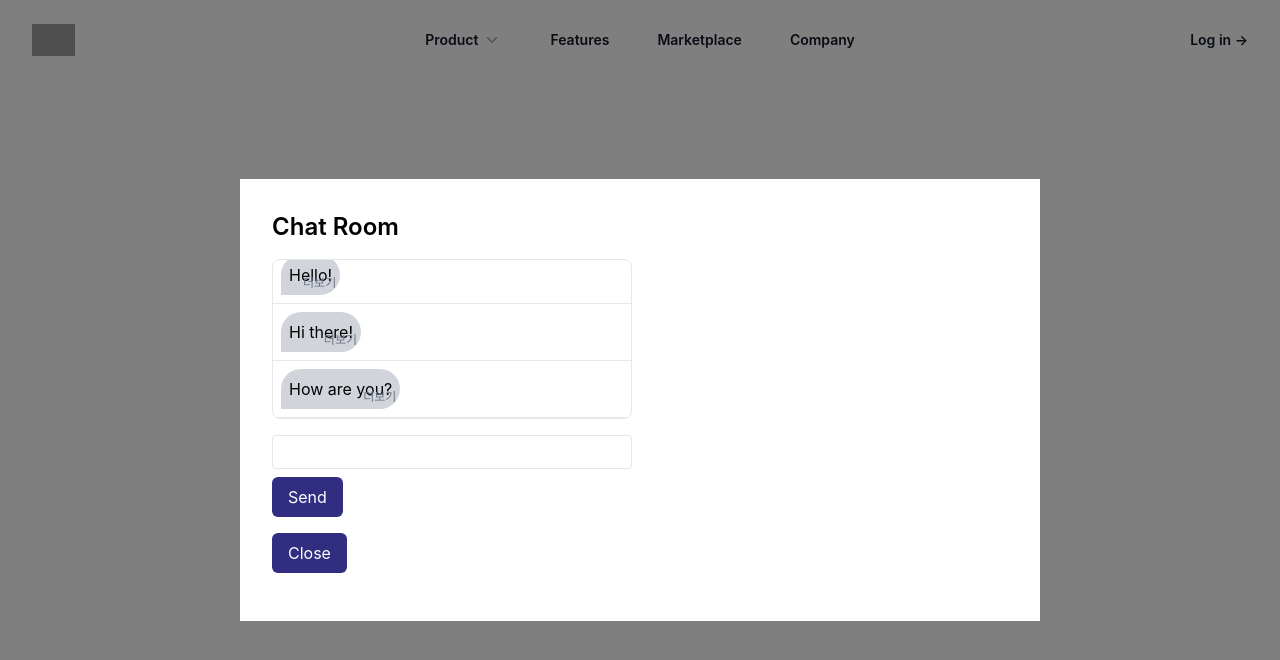
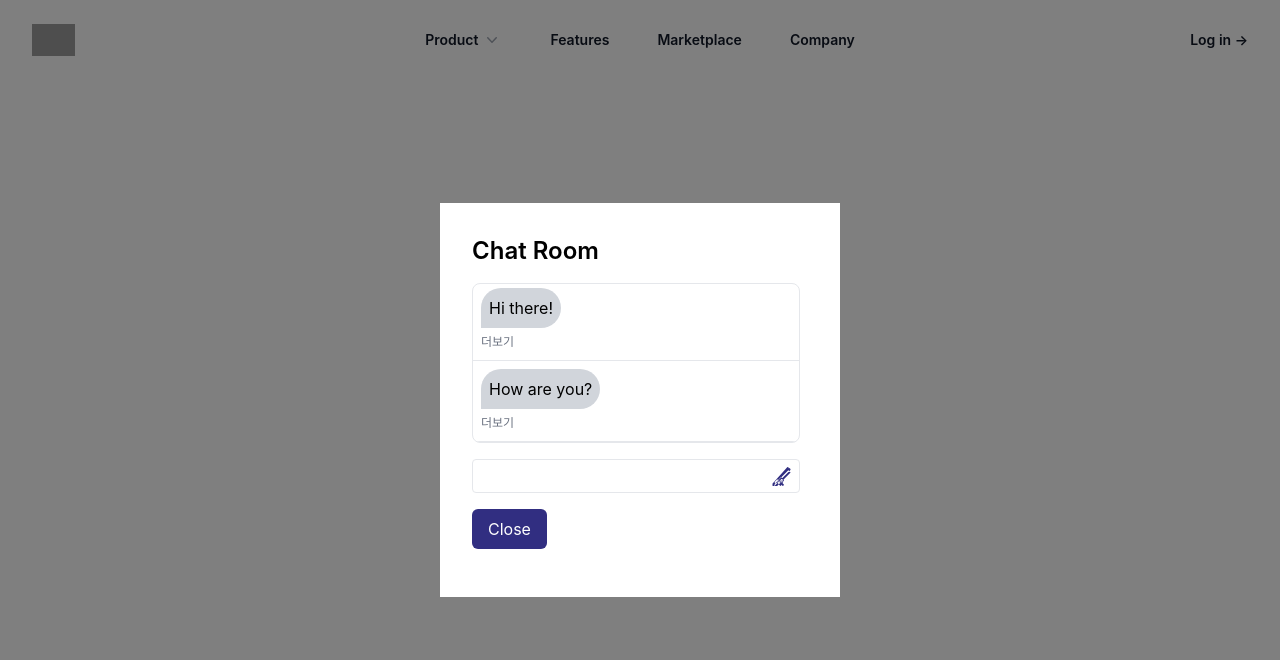
Before and after one commit to kookmin-obzen-project/obzen-ui-haeun, a React (Create React App) app: page / in a window 1280 px wide. Both pictures are taken after a click on the button "Get started". Shown: the top 660 px of the page. Built offline with nearby package versions, Linux system fonts and the light colour scheme; grey boxes are pictures that could not be loaded.

Commit message:
Feat: Modify 더보기 Button Location

```diff
--- a/src/components/ChatModal.tsx
+++ b/src/components/ChatModal.tsx
@@ -53,7 +53,6 @@ const ChatModal: React.FC<ChatModalProps> = ({ onClose }) => {
     setMessages(fakeMessages);
   }, []);
 
-
   useEffect(() => {
     // Scroll the chat messages container to the bottom whenever messages or chart visibility changes
     if (messagesContainerRef.current) {
@@ -61,7 +60,19 @@ const ChatModal: React.FC<ChatModalProps> = ({ onClose }) => {
     }
   }, [messages, showChart]);
 
-  const chatRoomWidth =  800; // Set the width based on the expanded state
+  // Define the width constants for different states
+  const expandedWidth = 800; // Set the width when the chat room is expanded
+  const collapsedWidth = 400; // Set the width when the chat room is collapsed
+
+  // Determine the current width based on isExpanded state
+  const chatRoomWidth = isExpanded ? expandedWidth : collapsedWidth;
+
+  // Determine the width of the chat message container based on isExpanded state
+  const chatMessageContainerWidth = isExpanded ? 'w-1/2' : 'w-full';
+
+  // Determine the width of the chart container based on isExpanded state
+  const chartContainerWidth = isExpanded ? 'w-1/2' : 'w-0';
+
 
   return (
     <div className="fixed inset-0 flex items-center justify-center bg-black bg-opacity-50">
@@ -69,7 +80,13 @@ const ChatModal: React.FC<ChatModalProps> = ({ onClose }) => {
         <h2 className="text-2xl font-semibold mb-4">Chat Room</h2>
         <div className="flex mb-4">
           {/* Left Half - Chat Container */}
-          <div className="w-1/2 pr-2">
+          <div className={chatMessageContainerWidth + ' pr-2'}>
+            {/* Chat Messages Container */}
+            <div
+              className={`${
+                showChart ? 'border-t border-gray-400' : '' // Add border at the top if the chart is visible
+              }`}
+            >
               {/* Chat Messages Container */}
               <div
                 ref={messagesContainerRef}
@@ -78,10 +95,8 @@ const ChatModal: React.FC<ChatModalProps> = ({ onClose }) => {
               >
                 {/* Render chat messages */}
                 {messages.map((message, index) => (
-                <div
-                  key={index}
-                  className={`p-2 border-b ${message.isMine ? 'text-right' : 'text-left'}`}
-                >
+                  <div key={index} className={`p-2 border-b ${message.isMine ? 'text-right' : 'text-left'}`}>
+                    <div className={`message-container ${message.isMine ? 'self-end' : 'self-start'}`}>
                       <div
                         className={`relative inline-block rounded-lg p-2 ${
                           message.isMine ? 'bg-indigo-900 text-white' : 'bg-gray-300'
@@ -91,8 +106,12 @@ const ChatModal: React.FC<ChatModalProps> = ({ onClose }) => {
                         }}
                       >
                         {message.text}
+                      </div>
+                    </div>
+                    {/* "더보기" 버튼 말풍선 아래에 배치 */}
+                    <div className={`${message.isMine ? 'text-right' : 'text-left'}`}>
                       <button
-                      className="absolute right-1 bottom-1 text-xs text-gray-500 hover:text-gray-700"
+                        className={`mt-1 text-xs text-gray-500 hover:text-gray-700`}
                         onClick={handleShowMore}
                       >
                         더보기
@@ -101,35 +120,53 @@ const ChatModal: React.FC<ChatModalProps> = ({ onClose }) => {
                   </div>
                 ))}
               </div>
+            </div>
             <form onSubmit={handleSubmit} className="mt-4">
               {/* Chat Input */}
+              <div className="flex items-center border rounded px-2 py-1">
                 <input
                   type="text"
                   value={inputText}
                   onChange={handleInputChange}
-                className="border rounded px-2 py-1 w-full"
+                  className="flex-1 focus:outline-none"
                 />
-              {/* Send Button */}
+                {/* Send Button (Icon) */}
                 <button
                   type="submit"
-                className={`mt-2 px-4 py-2 rounded-md ${
-                  messages.length > 0 ? 'bg-indigo-900 text-white' : 'bg-gray-300 text-gray-600'
-                }`}
+                  className={`ml-2 text-indigo-900 hover:text-indigo-700 focus:outline-none`}
                   disabled={inputText.trim() === ''}
                 >
-                Send
+                  <svg
+                    xmlns="http://www.w3.org/2000/svg"
+                    className="h-5 w-5"
+                    viewBox="0 0 20 20"
+                    fill="currentColor"
+                    aria-hidden="true"
+                  >
+                    <path
+                      fillRule="evenodd"
+                      d="M17.293 2.293a1 1 0 011.414 0l.5.5a1 1 0 010 1.414L3.414 19.95a1 1 0 01-.758.318H2.5a1 1 0 01-1-1V18a1 1 0 01.319-.758L16.207 1.293a1 1 0 011.414 0zM6.732 14.268a1 1 0 010 1.414L5.415 17l-.001.001a.998.998 0 01-1.413-.001.997.997 0 010-1.414L4.587 15l1.147-1.147a.999.999 0 111.414 1.414zm5.816-.5a1 1 0 01.001 1.414L9.002 17l1.146 1.146a.999.999 0 11-1.414 1.414L7.589 18 6.443 16.854a1 1 0 011.414-1.414l1.147 1.146 1.146-1.146a1 1 0 111.414 1.414L11.43 17l1.146 1.146a1 1 0 01-1.414 1.414L10.002 18l-1.146-1.146a1 1 0 010-1.414l1.146-1.146zm4.732-9.518l-13.42 13.42-.907 3.207 3.206-.907 13.42-13.42-2.999-2.999zm-8.214 11.63l-2.001-2.001 2.999-2.999 2.001 2.001-2.999 2.999z"
+                      clipRule="evenodd"
+                    />
+                  </svg>
                 </button>
+              </div>
             </form>
-            <button className="mt-4 px-4 py-2 bg-indigo-900 text-white rounded-md" onClick={onClose}>
+            {/* Close Button */}
+            <button
+              className="mt-4 px-4 py-2 bg-indigo-900 text-white rounded-md"
+              onClick={onClose}
+            >
               Close
             </button>
           </div>
           {/* Right Half - Chart Container */}
           {isExpanded && (
             <div className="w-1/2 pl-2">
-            <div className="border rounded-lg h-40 overflow-y-scroll" style={{ maxHeight: '200px' }}>
+              <div className="border rounded-lg h-full overflow-y-scroll" style={{ maxHeight: '200px' }}>
                 {/* Insert your chart component here */}
-              <ChartComponent data={chartData} /> {/* Render the ChartComponent with chartData */}
+                {/* Example: <ChartComponent data={chartData} /> */}
+                {showChart && <ChartComponent data={chartData} />} {/* Render the chart based on showChart state */}
               </div>
             </div>
           )}
--- a/src/components/MainLayout.tsx
+++ b/src/components/MainLayout.tsx
@@ -1,4 +1,3 @@
-import { useState, useEffect } from 'react';
 import DesktopHeader from './Header';
 import Body from './Body';
 
@@ -6,7 +5,6 @@ const MainLayout = () => {
   return (
     <>
       <DesktopHeader />
-      {/* Rest of your layout content... */}
       <Body />
     </>
   );
```
Lines whose indentation alone changed are shown as unchanged.
